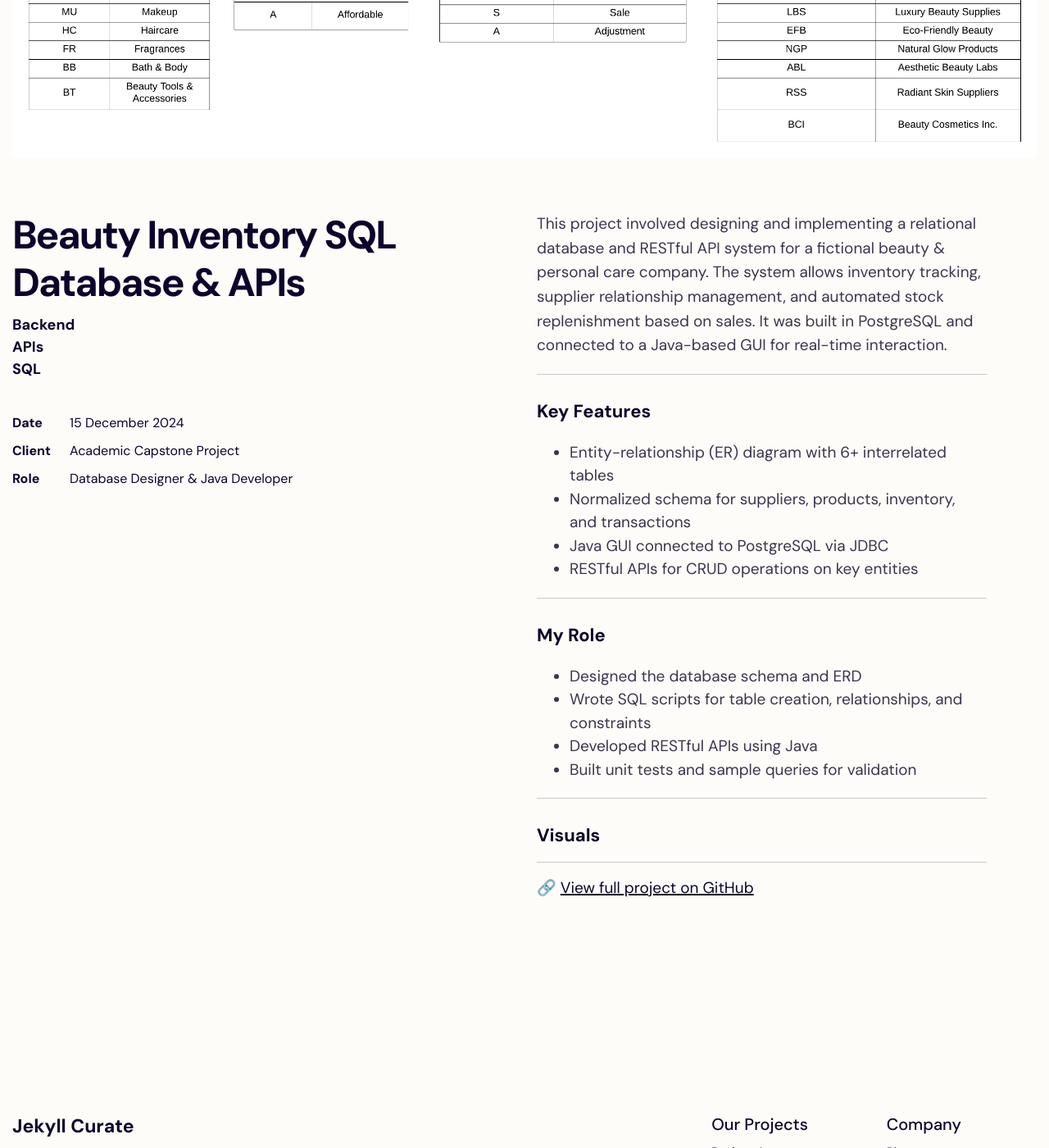
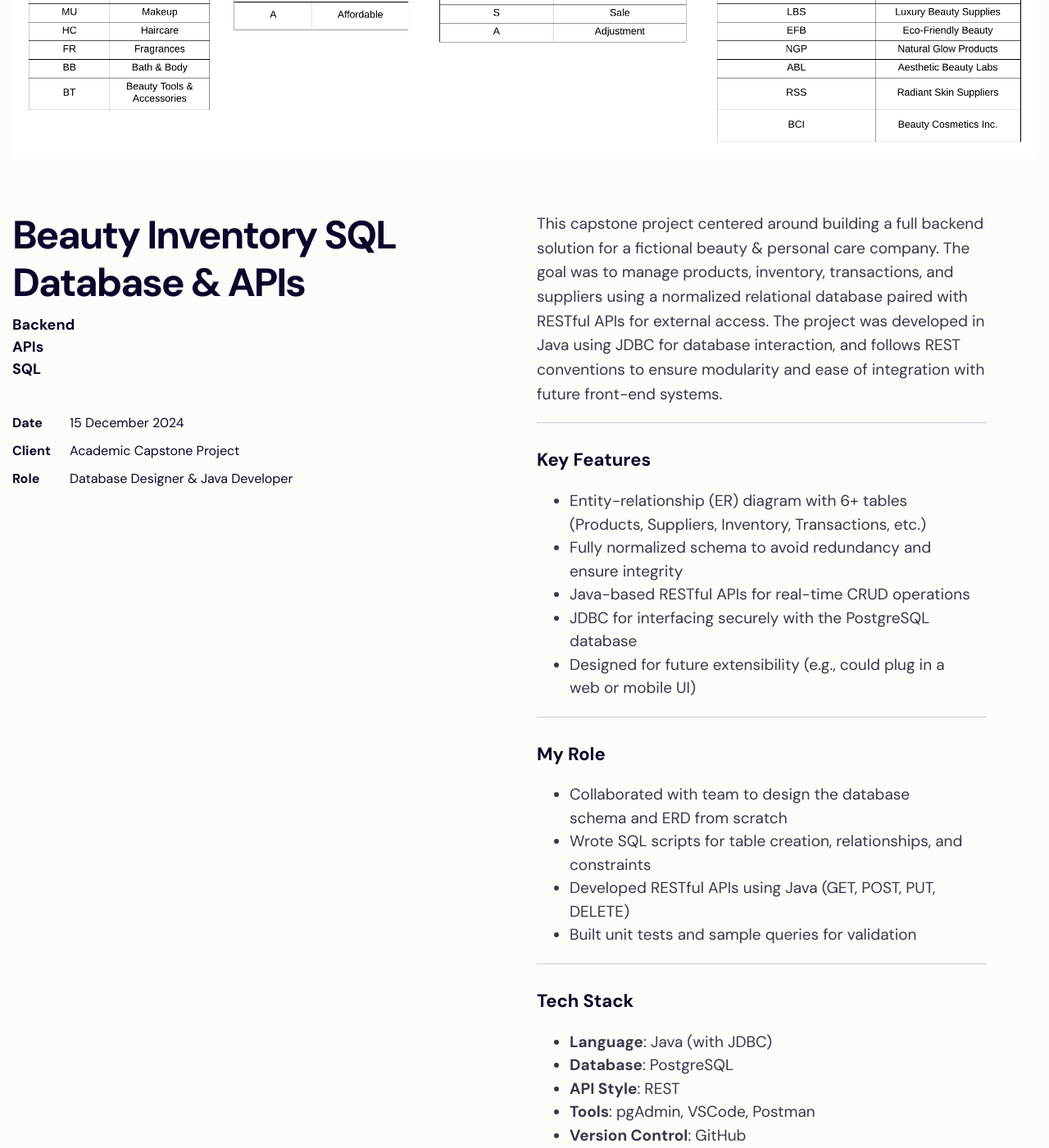
Before and after one commit to inaya-r/inaya-r.github.io, a Jekyll site: the page built from collections/_projects/project-1.md, in a window 1280 px wide and 1400 px high, scrolled down 731 px. Shown: the whole window at 82% size. Built offline with Jekyll 4.4.1, drawn with Linux system fonts in a browser that asks for light colours; some of the changed text lies outside the part shown.

Commit message:
adding to beautyinventory project

```diff
--- a/collections/_projects/project-1.md
+++ b/collections/_projects/project-1.md
@@ -14,29 +14,65 @@
 
 ---
 
-This project involved designing and implementing a relational database and RESTful API system for a fictional beauty & personal care company. The system allows inventory tracking, supplier relationship management, and automated stock replenishment based on sales. It was built in PostgreSQL and connected to a Java-based GUI for real-time interaction.
+This capstone project centered around building a full backend solution for a fictional beauty & personal care company. The goal was to manage products, inventory, transactions, and suppliers using a normalized relational database paired with RESTful APIs for external access. The project was developed in Java using JDBC for database interaction, and follows REST conventions to ensure modularity and ease of integration with future front-end systems.
 
 ---
 
 ### Key Features
-- Entity-relationship (ER) diagram with 6+ interrelated tables
-- Normalized schema for suppliers, products, inventory, and transactions
-- Java GUI connected to PostgreSQL via JDBC
-- RESTful APIs for CRUD operations on key entities
+- Entity-relationship (ER) diagram with 6+ tables (Products, Suppliers, Inventory, Transactions, etc.)
+- Fully normalized schema to avoid redundancy and ensure integrity
+- Java-based RESTful APIs for real-time CRUD operations
+- JDBC for interfacing securely with the PostgreSQL database
+- Designed for future extensibility (e.g., could plug in a web or mobile UI)
+
 
 ---
 
 ### My Role
-- Designed the database schema and ERD
+- Collaborated with team to design the database schema and ERD from scratch
 - Wrote SQL scripts for table creation, relationships, and constraints
-- Developed RESTful APIs using Java
+- Developed RESTful APIs using Java (GET, POST, PUT, DELETE)
 - Built unit tests and sample queries for validation
 
 ---
 
-### Visuals
-
+### Tech Stack
+- **Language**: Java (with JDBC)
+- **Database**: PostgreSQL
+- **API Style**: REST
+- **Tools**: pgAdmin, VSCode, Postman
+- **Version Control**: GitHub
 
 ---
 
+### 🌟 Featured API: Suggest Restock Levels
+
+**Method:** `SuggestRestockLevels()`
+**Type:** Java RESTful GET
+**Purpose:** Generates smart restock recommendations based on current inventory, reorder thresholds, and stock capacity.
+
+#### 🔍 What It Does
+This API evaluates all active products and flags those that:
+- Have inventory below their reorder threshold
+- Have available room under their max stock capacity
+
+It then calculates how many units should be reordered to bring the product back to optimal stock levels.
+
+#### Logic Highlights
+- Compares `Current Inventory` to `Reorder Threshold`
+- Caps suggested reorder amount at `Max Stock Capacity`
+- Skips inactive or fully stocked products
+- Returns actionable suggestions (e.g., “Order 46 units of ‘HydraMist Toner’”)
+
+####  Why It Matters
+This endpoint introduces decision-making logic into the backend. It enables the business to automate replenishment workflows and avoid both stockouts and overstocking, making it a critical feature for scalable inventory management.
+
+#### 🖼 Sample Output: Restock Recommendations
+
+Below is sample output generated by the `SuggestRestockLevels()` API. The system flags understocked products and recommends smart reorder amounts based on lead time, demand, and capacity.
+
+![Restock Recommendations Output](assets/images/beauty_inventory/suggest_restock_output.png)
+
+
+
 🔗 [View full project on GitHub](https://github.com/inaya-r/Beauty-Inventory-SQL-Database-APIs)
```
Also changed, not shown: assets/images/beauty_inventory/suggest_restock_output.png (added), 1 other file.
